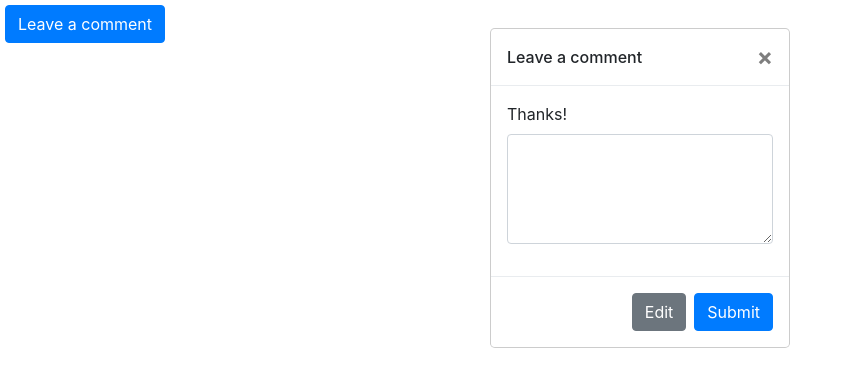
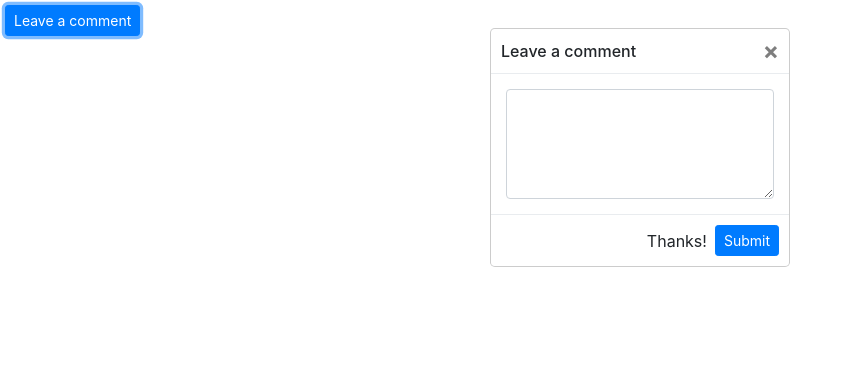
Before and after one commit to myox/myox.github.io, a plain HTML site: page index.html in a window 1280 px wide. Both pictures are taken after a click on the button "Leave a comment". Shown: the whole page, without its empty margins (0-852 px from the left). Drawn offline with nearby package versions, Linux system fonts and the light colour scheme.

Commit message:
look and feel 1

```diff
--- a/index.html
+++ b/index.html
@@ -14,6 +14,26 @@
             background-color: transparent;
         }
 
+         /* .modal-content {
+            height: 1000px;
+        }  */
+
+        .modal-body {
+            padding: 15px 15px;
+        }
+
+        .modal-body {
+            padding: 15px 15px;
+        }
+
+        .modal-header {
+            padding:10px 10px;
+        }
+
+        .modal-footer {
+            padding:10px 10px;
+        }
+
         body {
             background: none transparent;
         }
@@ -28,7 +48,7 @@
     <!-- <div id="inactive">Please configure the extension to proceed.</div> -->
 
     <div id="active" style="margin: 5px">
-        <button type="button" class="btn btn-primary" data-toggle="modal" data-target="#exampleModal">
+        <button id="initBtn" type="button" class="btn btn-primary btn-sm" data-toggle="modal" data-target="#exampleModal" data-focus="false">
         Leave a comment
         </button>
 
@@ -38,22 +58,20 @@
                 <div class="modal-content">
                     <div class="modal-header">
                         <h6 class="modal-title" id="exampleModalLabel">Leave a comment</h6>
-                        <button type="button" class="close" data-dismiss="modal" aria-label="Close">
+                        <button type="button" class="close" data-dismiss="modal" aria-label="Close" data-focus="false">
                             <span aria-hidden="true">&times;</span>
                         </button>
                     </div>
                     <div id="bodyWrite" class="modal-body">
-                        <div class="form-group">
-                            <label for="bodyTxt">Thanks!</label>
+
+                            <!-- <label for="bodyTxt">Thanks!</label> -->
                             <textarea class="form-control" id="bodyTxt" rows="4"></textarea>
-                        </div>
+
                     </div>
-                    <div id="bodyPreview" class="modal-body" style="display:none">
-                        <p id ="previewTxt"></p>
-                    </div>
+
                     <div class="modal-footer">
-                        <button type="button" class="btn btn-secondary">Edit</button>
-                        <button id="submitBtn" type="button" class="btn btn-primary" data-dismiss="modal">Submit</button>
+                        <span id="footerTxt">Thanks!</span>
+                        <button id="submitBtn" type="button" class="btn btn-primary btn-sm" data-dismiss="modal">Submit</button>
                     </div>
                 </div>
             </div>
--- a/js/app.js
+++ b/js/app.js
@@ -27,6 +27,9 @@
             var url = 'https://script.google.com/a/my.shu.ac.uk/macros/s/AKfycbxWglAuwM3dkF2rFDc4zDXcHUuXyn3EgtVvaar1kSnKG4qalkGf/exec';
 
             $.post(url,{data: text, data2: sheet, data3: dbName});
+
+            $("#bodyTxt").val('');
+
         });
     }
 
@@ -53,4 +56,9 @@
             }
         });
     }
+
+    $('body').on('hidden.bs.modal', '.modal', function() {
+        $('.btn').blur();
+    });
+
 })();
```
